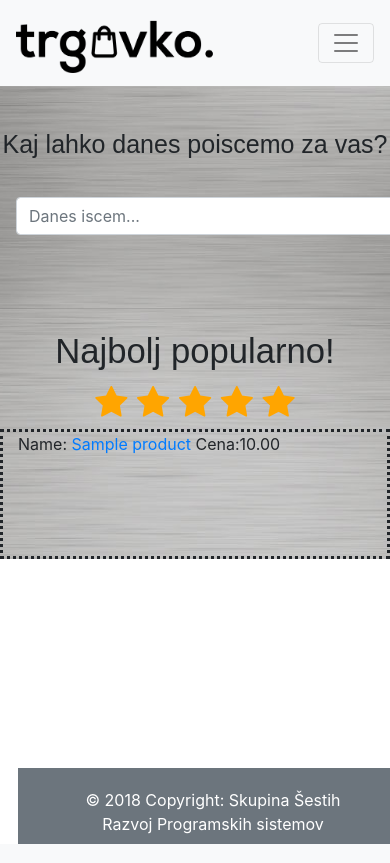
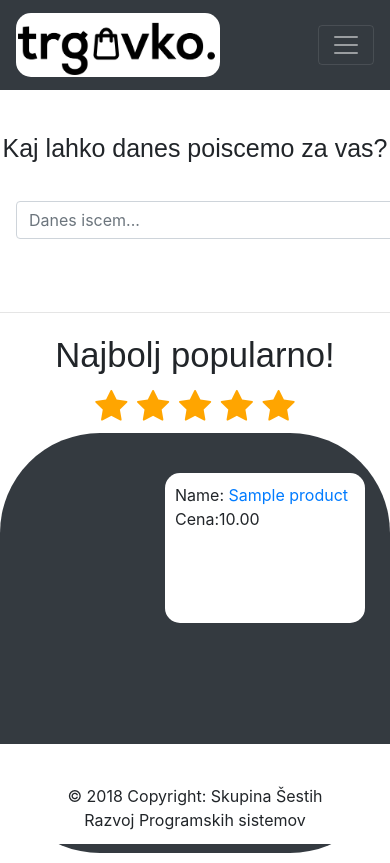
Before and after one commit to blazuran/Trgovko, a PHP site: page / in a window 390 px wide; the page is wider, and only the part inside the window is pictured. Run offline with PHP 8.4, Linux system fonts and the light colour scheme; tables that the repository leaves empty hold one stand-in row (values such as "Sample post"); data that the repository does not hold is empty.

Commit message:
prva stran

```diff
--- a/Css.css
+++ b/Css.css
@@ -4,20 +4,22 @@
     width: 400px;
 }
 .bg{
-    background-image: url("./Pics/ozadje3.jpg");
+    /*
+    background-color: transparent;
+    background-repeat: no-repeat;
+    background-position: center;
+    */
     width: 100%;
-    /*height:100vh;*/
     height: 100%;
-    background-position: center;
-    background-repeat: no-repeat;
     background-size: cover;
 }
 
 footer {
     position: fixed;
     height: 100px;
-    bottom: 0;
+    bottom: 0px;
     width: 100%;
+    background-color: white;
 }
 .checked {
     color: orange;
@@ -37,3 +39,26 @@ footer {
     width:300px;
     padding: 25px;
 }
+
+.okvir {
+    display: inline-block;
+    width: 200px;
+    height: 150px;
+    margin-left: 150px;
+    margin-top:40px;
+    padding:10px;
+    float: left;
+    background-color: white;
+    border-radius: 15px;
+
+
+
+}
+.container{
+    height: 420px;
+    border-radius: 100px;
+    margin-bottom: 10px;
+    background-color: #343a40;
+    min-width: 350px;
+
+}
--- a/footer.html
+++ b/footer.html
@@ -3,9 +3,7 @@
 
     <div class="container-fluid text-center text-md-left">
     </div>
-    <div class="p-1 mb-2 bg-secondary text-white">
     <div class="footer-copyright text-center py-3">© 2018 Copyright: Skupina Šestih <br> Razvoj Programskih sistemov<br>
-    </div>
     </div>
 </footer>
 <!-- Footer -->
--- a/header.php
+++ b/header.php
@@ -34,18 +34,18 @@ and open the template in the editor.
 </head>
 <body>
 
-<nav class="navbar navbar-expand-lg navbar-light bg-light">
-    <a class="navbar-brand" href="index.php"> <img src="./Pics/Logo.png" alt="Logo" style="width:10em;height:3em" ></a>
+<nav class="navbar navbar-expand-lg navbar navbar-dark bg-dark">
+    <a class="navbar-brand" href="index.php"> <div style="background-color: white; padding: 2px;border-radius: 15px"><img src="./Pics/Logo.png" alt="Logo" style="width:10em;height:3em" ></div></a>
     <button class="navbar-toggler" type="button" data-toggle="collapse" data-target="#navbarTogglerDemo01" aria-controls="navbarTogglerDemo01" aria-expanded="false" aria-label="Toggle navigation">
         <span class="navbar-toggler-icon"></span>
     </button>
     <div class="collapse navbar-collapse" id="navbarTogglerDemo01">
-        <ul class="navbar-nav mr-auto" style="margin-left: 88%">
+        <ul class="navbar-nav mr-auto" style="margin-left: 85%">
             <?php
             if(isset($_SESSION['Name']) && isset($_SESSION['Surname']))
             {
                 echo "<li class='nav-item'>";
-                echo "<a href='favorites.php' class='h5'><button type='button' class='btn btn-outline-primary'>Priljubljeno</button></a>";
+                echo "<a href='favorites.php' class='h5'><button type='button' class='btn btn-outline-info my-2 my-sm-0'>Priljubljeno</button></a>";
                 echo "</li>";
                 echo "<li class='nav-item' style='margin-left: 10px'>";
                 echo "<a href='logout.php' class='h5'><button type='button' class='btn btn-outline-secondary'>Odjava</button></a>";
@@ -54,7 +54,7 @@ and open the template in the editor.
             else
             {
                 echo "<li class='nav-item'>";
-                echo "<a href='login.php' class='h5'><button type='button' class='btn btn-outline-primary'>Prijava</button></a>";
+                echo "<a href='login.php' class='h5'><button type='button' class='btn btn-outline-info my-2 my-sm-0'>Prijava</button></a>";
                 echo "</li>";
                 echo "<li class='nav-item' style='margin-left: 10px'>";
                 echo "<a href='register.php' class='h5'><button type='button' class='btn btn-outline-secondary'> Registracija</button></a>";
--- a/index.php
+++ b/index.php
@@ -30,8 +30,9 @@ include_once "db.php";
     <span class="fa fa-star checked"></span>
     <span class="fa fa-star checked"></span>
 </div>
+
     <!-- IZDELKI PRVA STRAN -->
-<div class="col-md-3 offset-md-5" style= padding-bottom:100px;margin-right:20%;border:dotted;">
+    <div class="container">
 <?php
 /* pobrati podatke iz baze ter jih izpisati tukaj v div.
  * vsak izdelek v svojem divu, div poleg diva, 3-4 izdelki v vrsti MAX
@@ -44,12 +45,17 @@ $result = $conn->query($sql);
 
 if ($result->num_rows > 0) {
     // output data of each row
+
     while($row = $result->fetch_assoc()) {
+
         $id = $row["ID"];
+?>
+        <div class="okvir">
+        <?php
+        echo " Name: <a href='product.php?id=$id'>". $row["Title"]. "</a><br> Cena:" . $row["Price"] . "<br>"; //za oceno še zrovn pa sliko po možnosti
         ?>
-        <div class
-    <?php
-        echo "<br> Name: <a href='product.php?id=$id'>". $row["Title"]. "</a> Cena:" . $row["Price"] . "<br>";
+        </div>
+        <?php
     }
 } else {
     echo "Ni izdelkov";
@@ -58,11 +64,10 @@ if ($result->num_rows > 0) {
  * izpis po 3/4 v vrsto.
  * podatke dobimo urejeno PADAJOČE
  *
- * Koliko izdelkov na strani?
+ * Koliko izdelkov na strani? na prvi strani max 6 izdelkov ?
  */
 ?>
-</div>
-
+    </div>
 <?php
 include "footer.html";
 ?>
```
Also changed, not shown: Pics/ozadje4.png (added), Pics/ozadje5.png (added).
